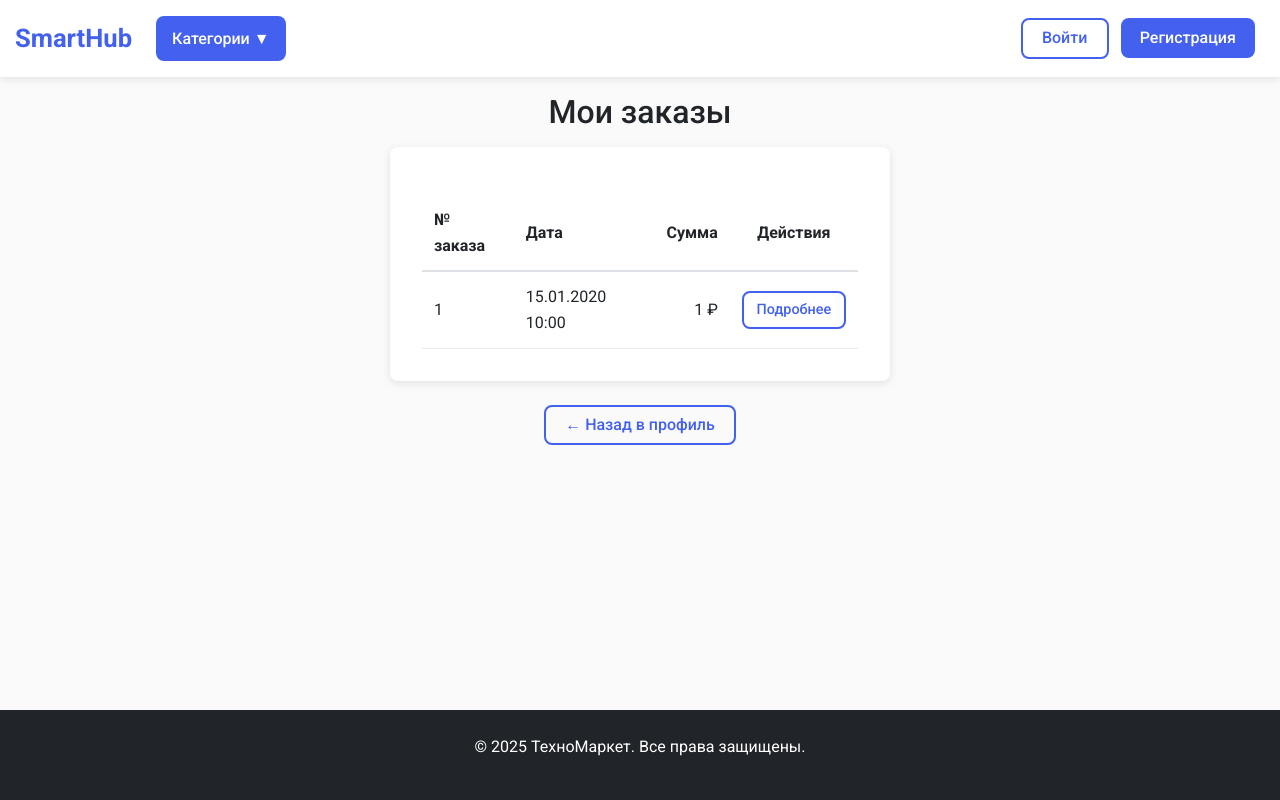
After one commit to makstyrin1/Diploma_Project, a Django app: template cart/templates/cart/order_list.html in a window 1280 px wide. The commit adds this page. Run offline with Django 5.2, Linux system fonts and the light colour scheme; the template is opened without the code that fills it: most values are stand-ins (such as "Sample title", 1, 10 or a date in 2020).

Commit message:
Добавил кнопки заказать и заказы

```diff
--- /dev/null
+++ b/cart/templates/cart/order_list.html
@@ -0,0 +1,92 @@
+<!-- cart/templates/cart/order_list.html -->
+{% extends 'products/base.html' %}
+{% load static %}
+{% block title %}Мои заказы — ТехноМаркет{% endblock %}
+
+{% block content %}
+<div class="profile-page">
+    <h1 class="page-title">Мои заказы</h1>
+
+    {% if orders %}
+        <!-- Таблица для десктопов (≥768px) -->
+        <div class="order-list-desktop auth-form" style="display: none;">
+            <table style="width: 100%; border-collapse: collapse; margin-top: 1rem;">
+                <thead>
+                    <tr style="border-bottom: 2px solid var(--border);">
+                        <th style="text-align: left; padding: 0.75rem;">№ заказа</th>
+                        <th style="text-align: left; padding: 0.75rem;">Дата</th>
+                        <th style="text-align: right; padding: 0.75rem;">Сумма</th>
+                        <th style="text-align: center; padding: 0.75rem;">Действия</th>
+                    </tr>
+                </thead>
+                <tbody>
+                    {% for order in orders %}
+                    <tr style="border-bottom: 1px solid var(--light-gray);">
+                        <td style="padding: 0.75rem;">{{ order.id }}</td>
+                        <td style="padding: 0.75rem;">{{ order.created_at|date:"d.m.Y H:i" }}</td>
+                        <td style="padding: 0.75rem; text-align: right;">{{ order.total_amount }} ₽</td>
+                        <td style="padding: 0.75rem; text-align: center;">
+                            <a href="{% url 'order_detail' order.id %}" class="btn btn--sm btn--outline">Подробнее</a>
+                        </td>
+                    </tr>
+                    {% endfor %}
+                </tbody>
+            </table>
+        </div>
+
+        <!-- Карточки для мобильных (<768px) -->
+        <div class="order-list-mobile">
+            {% for order in orders %}
+            <div class="order-card auth-form" style="margin-bottom: 1rem; padding: 1rem;">
+                <div style="display: flex; justify-content: space-between; align-items: flex-start; flex-wrap: wrap; gap: 0.5rem;">
+                    <div>
+                        <h3 style="margin: 0; font-size: 1.1rem; color: var(--dark);">Заказ №{{ order.id }}</h3>
+                        <p style="margin: 0.25rem 0; color: var(--gray); font-size: 0.9rem;">
+                            {{ order.created_at|date:"d.m.Y H:i" }}
+                        </p>
+                    </div>
+                    <div style="text-align: right; white-space: nowrap;">
+                        <div style="font-weight: bold; color: var(--primary); font-size: 1.1rem;">
+                            {{ order.total_amount }} ₽
+                        </div>
+                    </div>
+                </div>
+                <div style="margin-top: 1rem; text-align: center;">
+                    <a href="{% url 'order_detail' order.id %}" class="btn btn--sm btn--outline">Подробнее</a>
+                </div>
+            </div>
+            {% endfor %}
+        </div>
+    {% else %}
+        <div class="empty-state">
+            <p>У вас пока нет заказов.</p>
+            <a href="{% url 'product_list' %}" class="btn">Выбрать товары</a>
+        </div>
+    {% endif %}
+
+    <div style="margin-top: 1.5rem; text-align: center;">
+        <a href="{% url 'profile' %}" class="btn btn--outline">← Назад в профиль</a>
+    </div>
+</div>
+
+<style>
+    /* По умолчанию показываем карточки, скрываем таблицу */
+    .order-list-desktop {
+        display: none !important;
+    }
+
+    .order-list-mobile {
+        display: block;
+    }
+
+    /* На экранах ≥768px — наоборот */
+    @media (min-width: 768px) {
+        .order-list-desktop {
+            display: block !important;
+        }
+        .order-list-mobile {
+            display: none;
+        }
+    }
+</style>
+{% endblock %}
--- a/cart/urls.py
+++ b/cart/urls.py
@@ -7,4 +7,7 @@ urlpatterns = [
     path('remove/<int:product_id>/', views.cart_remove, name='cart_remove'),
     path('increase/<int:product_id>/', views.cart_increase, name='cart_increase'),
     path('decrease/<int:product_id>/', views.cart_decrease, name='cart_decrease'),
+    path('checkout/', views.cart_checkout, name='cart_checkout'),
+    path('order/<int:order_id>/', views.order_detail, name='order_detail'),
+    path('orders/', views.order_list, name='order_list'),
 ]
--- a/products/static/css/components.css
+++ b/products/static/css/components.css
@@ -867,6 +867,11 @@ textarea {
 }
 
 @media (max-width: 480px) {
+
+  .btn_order {
+    padding: 0.6rem 2.5rem;
+    margin-top: 7.5px
+  }
   .carousel-product-card {
     padding: 8px;
   }
@@ -898,3 +903,20 @@ textarea {
     margin-bottom: 1rem;
     margin-left: 0.5rem;
   }
+
+.order-list-desktop {
+        display: none !important;
+    }
+
+    .order-list-mobile {
+        display: block;
+    }
+
+    @media (min-width: 768px) {
+        .order-list-desktop {
+            display: block !important;
+        }
+        .order-list-mobile {
+            display: none;
+        }
+    }
--- a/products/templates/products/product_list.html
+++ b/products/templates/products/product_list.html
@@ -18,6 +18,7 @@
     </div>
   </form>
 
+  {% if not current_category %}
   <div>
     <!-- Карусель с товарами -->
     <h4>Товары дня</h4>
@@ -82,6 +83,7 @@
         </div>
       </div>
     </div>
+    {% endif %}
 
 
 
```
Also changed, not shown: accounts/templates/accounts/profile.html (+8 -1 lines), accounts/views.py (+6 -1 lines), cart/models.py (+21 -0 lines), cart/templates/cart/cart.html (+9 -2 lines), cart/templates/cart/order_detail.html (added, +19 -0 lines), cart/views.py (+38 -1 lines), cart/migrations/0002_alter_cartitem_quantity_order_orderitem.py (added).
